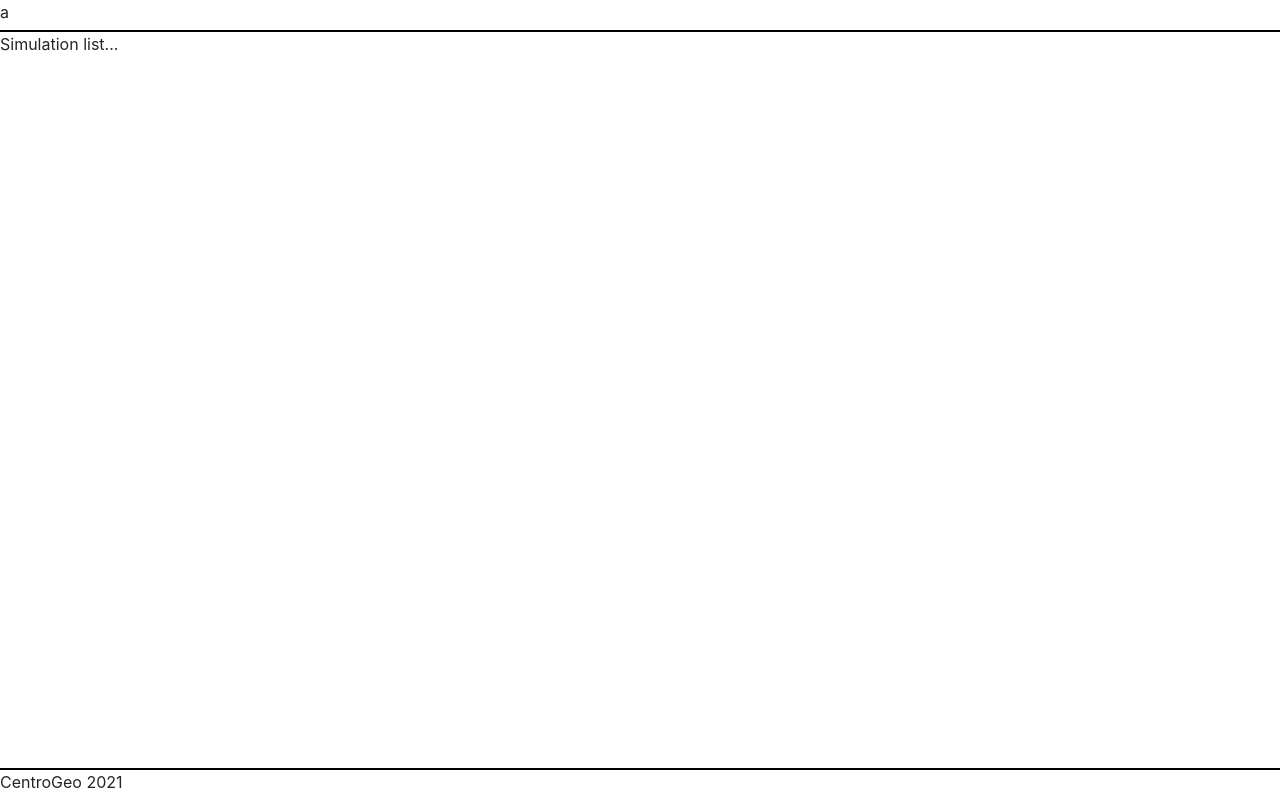
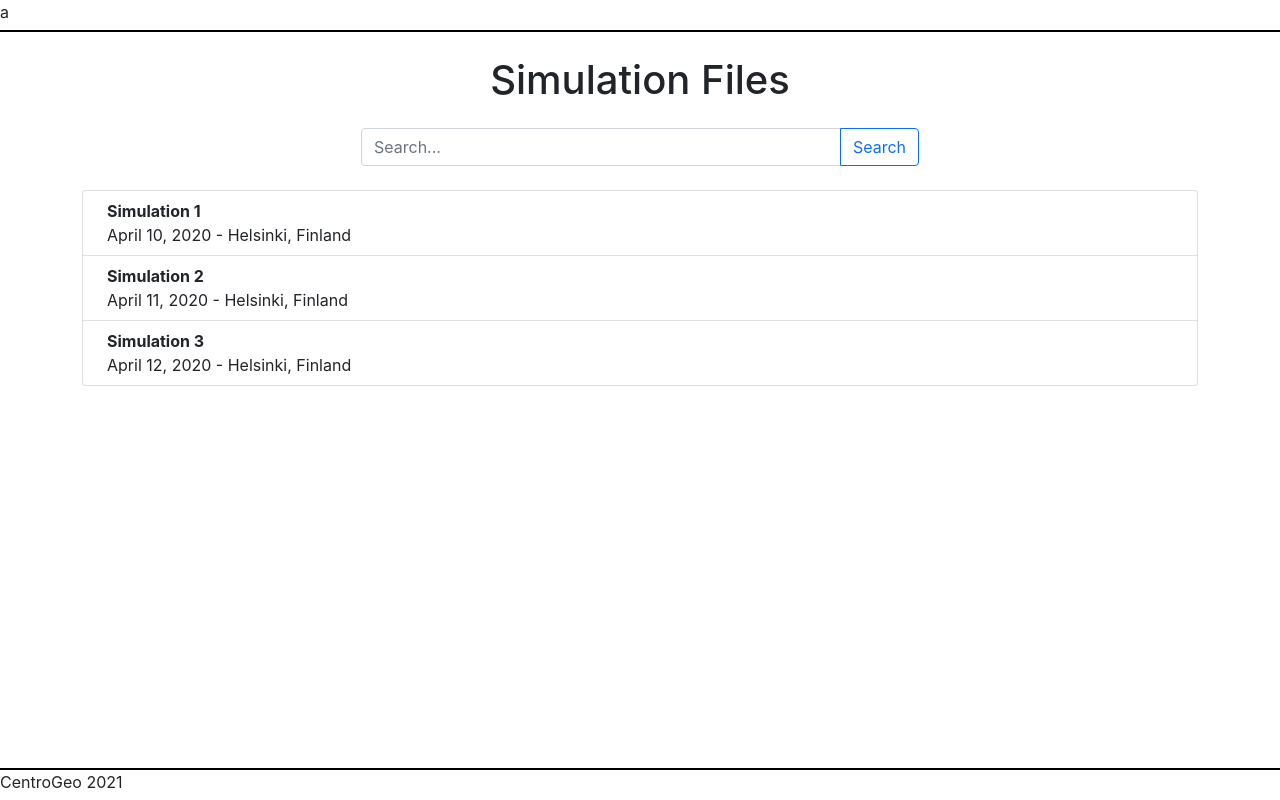
Before and after one commit to Daniar96/react-sumo-front, a React (Create React App) app: page /dashboard in a window 1280 px wide. Built offline with nearby package versions, Linux system fonts and the light colour scheme.

Commit message:
Create the dashboard page

```diff
--- a/src/components/pages/dashboard/dashboard.jsx
+++ b/src/components/pages/dashboard/dashboard.jsx
@@ -1,2 +1,46 @@
-export const DashboardPage = () =>
-    <div>Simulation list...</div>
+import { Link } from "react-router-dom";
+
+const simulations = [
+  {
+    id: "1",
+    name: "Simulation 1",
+    date: "April 10, 2020",
+    location: "Helsinki, Finland",
+  },
+  {
+    id: "2",
+    name: "Simulation 2",
+    date: "April 11, 2020",
+    location: "Helsinki, Finland",
+  },
+  {
+    id: "3",
+    name: "Simulation 3",
+    date: "April 12, 2020",
+    location: "Helsinki, Finland",
+  },
+];
+
+const simulationsList = simulations.map((sim) => (
+  <Link
+    to={`/sim/${sim.id}`}
+    className="list-group-item list-group-item-action"
+    key={sim.id}
+  >
+    <div className="ms-2 me-auto">
+      <div className="fw-bold">{sim.name}</div>
+      {sim.date} - {sim.location}
+    </div>
+  </Link>
+));
+
+export const DashboardPage = () => (
+  <div className="container my-4">
+    <h1 className="text-center mb-4">Simulation Files</h1>
+    <div className="input-group mx-auto mb-4 w-50">
+      <input type="text" className="form-control" placeholder="Search..." />
+      <button className="btn btn-outline-primary">Search</button>
+    </div>
+    <div className="list-group">{simulationsList}</div>
+  </div>
+);
```
